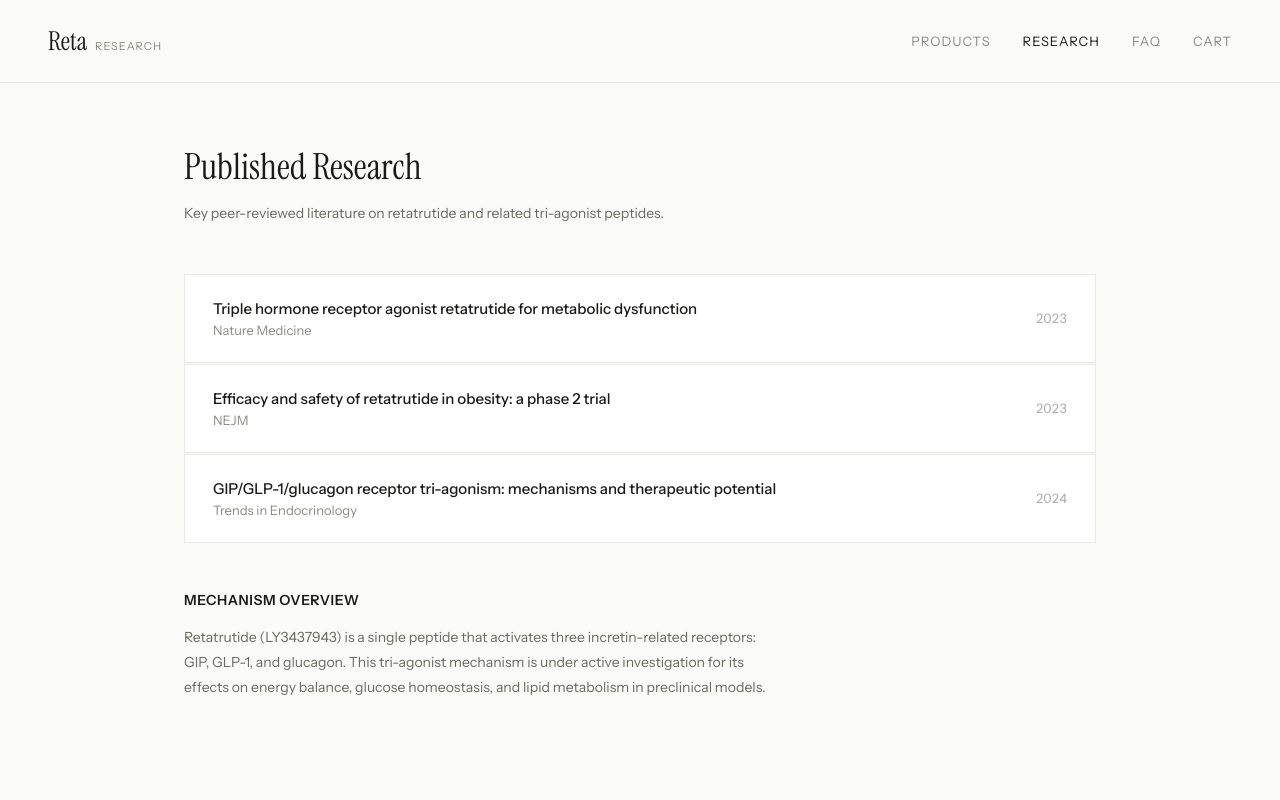
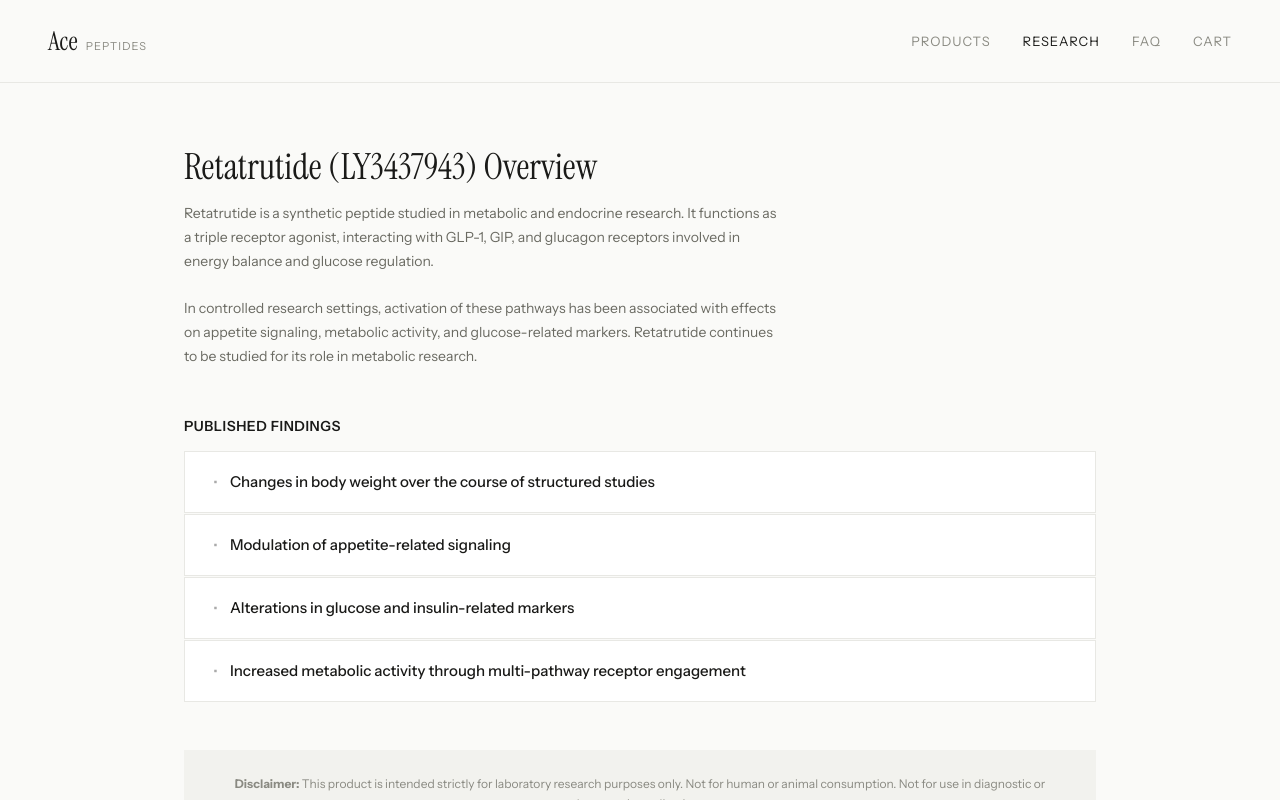
Before and after one commit to charles0w/reta-research, a React (Create React App) app: page / in a window 1280 px wide. Both pictures are taken after a click on the button "RESEARCH". Shown: the top 800 px of the page. Built offline with nearby package versions, Linux system fonts and the light colour scheme; what @moonpay/moonpay-react would draw is missing.

Commit message:
Update site content and branding to Ace Peptides

```diff
--- a/src/App.js
+++ b/src/App.js
@@ -1,30 +1,30 @@
 import { useState } from "react";
 import { MoonPayBuyWidget } from "@moonpay/moonpay-react";
 
-const products = [
+const products =[
   { id: 1, name: "Retatrutide 5mg", purity: "≥99.1%", form: "Lyophilized Powder", cas: "2381089-83-2", price: 89.00, stock: true },
   { id: 2, name: "Retatrutide 10mg", purity: "≥99.1%", form: "Lyophilized Powder", cas: "2381089-83-2", price: 159.00, stock: true },
   { id: 3, name: "Retatrutide 30mg", purity: "≥99.1%", form: "Lyophilized Powder", cas: "2381089-83-2", price: 399.00, stock: true },
-  { id: 4, name: "BAC Water 10mL", purity: "USP Grade", form: "Sterile Solution", cas: "—", price: 12.00, stock: true },
 ];
 
-const references = [
-  { title: "Triple hormone receptor agonist retatrutide for metabolic dysfunction", journal: "Nature Medicine", year: 2023 },
-  { title: "Efficacy and safety of retatrutide in obesity: a phase 2 trial", journal: "NEJM", year: 2023 },
-  { title: "GIP/GLP-1/glucagon receptor tri-agonism: mechanisms and therapeutic potential", journal: "Trends in Endocrinology", year: 2024 },
+const researchFindings =[
+  "Changes in body weight over the course of structured studies",
+  "Modulation of appetite-related signaling",
+  "Alterations in glucose and insulin-related markers",
+  "Increased metabolic activity through multi-pathway receptor engagement"
 ];
 
-const faqs = [
-  { q: "What is Retatrutide?", a: "Retatrutide (LY3437943) is an investigational tri-agonist peptide targeting GIP, GLP-1, and glucagon receptors. It is supplied strictly for in-vitro research and laboratory use." },
+const faqs =[
+  { q: "What is Retatrutide (LY3437943)?", a: "Retatrutide is a synthetic peptide studied in metabolic and endocrine research. It functions as a triple receptor agonist, interacting with GLP-1, GIP, and glucagon receptors involved in energy balance and glucose regulation." },
+  { q: "What observations have been reported in published findings?", a: "In controlled research settings, activation of these pathways has been associated with effects on appetite signaling, metabolic activity, and glucose-related markers." },
+  { q: "Is this product for human consumption?", a: "No. This product is intended strictly for laboratory research purposes only. Not for human or animal consumption. Not for use in diagnostic or therapeutic applications." },
   { q: "Who can purchase?", a: "Products are available to qualified researchers, academic institutions, and licensed laboratories. By placing an order you confirm your purchase is solely for legitimate research purposes." },
-  { q: "How is purity verified?", a: "Each batch undergoes HPLC and mass spectrometry analysis. A Certificate of Analysis (CoA) is included with every shipment." },
-  { q: "How are orders shipped?", a: "Orders ship within 1–2 business days via temperature-controlled packaging. Free shipping on orders over $200." },
 ];
 
 export default function App() {
   const [section, setSection] = useState("products");
   const [cart, setCart] = useState([]);
-  const [openFaq, setOpenFaq] = useState(null);
+  const[openFaq, setOpenFaq] = useState(null);
   const [showMoonPay, setShowMoonPay] = useState(false);
 
   const addToCart = (p) => {
@@ -61,8 +61,8 @@ export default function App() {
       {/* Header */}
       <header style={{ padding: "24px 48px", display: "flex", justifyContent: "space-between", alignItems: "center", borderBottom: "1px solid #E8E8E4" }}>
         <div style={{ display: "flex", alignItems: "baseline", gap: 8 }}>
-          <span className="serif" style={{ fontSize: 26, fontWeight: 400 }}>Reta</span>
-          <span style={{ fontSize: 11, letterSpacing: ".1em", textTransform: "uppercase", color: "#8A8A82" }}>Research</span>
+          <span className="serif" style={{ fontSize: 26, fontWeight: 400 }}>Ace</span>
+          <span style={{ fontSize: 11, letterSpacing: ".1em", textTransform: "uppercase", color: "#8A8A82" }}>Peptides</span>
         </div>
         <nav style={{ display: "flex", gap: 32, alignItems: "center" }}>
           {[["products", "Products"], ["research", "Research"], ["faq", "FAQ"]].map(([key, label]) => (
@@ -81,7 +81,7 @@ export default function App() {
           <>
             <div style={{ marginBottom: 72, maxWidth: 560 }}>
               <h1 className="serif" style={{ fontSize: 48, fontWeight: 400, lineHeight: 1.15, marginBottom: 20 }}>Research-grade peptides.</h1>
-              <p style={{ fontSize: 15, color: "#6A6A62", lineHeight: 1.7 }}>HPLC-verified, ≥99% purity. Every vial ships with a Certificate of Analysis. For in-vitro and laboratory research only.</p>
+              <p style={{ fontSize: 15, color: "#6A6A62", lineHeight: 1.7 }}>HPLC-verified, ≥99% purity. For in-vitro and laboratory research only.</p>
             </div>
 
             <div style={{ display: "grid", gridTemplateColumns: "repeat(auto-fill, minmax(280px, 1fr))", gap: 20 }}>
@@ -104,7 +104,7 @@ export default function App() {
             </div>
 
             <div style={{ marginTop: 48, padding: 24, background: "#F2F2EE", fontSize: 12, color: "#8A8A82", lineHeight: 1.7, textAlign: "center" }}>
-              All products are sold strictly for in-vitro research and laboratory use. Not for human consumption, veterinary use, or household use. By purchasing, you agree to these terms.
+              <strong>Disclaimer:</strong> This product is intended strictly for laboratory research purposes only. Not for human or animal consumption. Not for use in diagnostic or therapeutic applications.
             </div>
           </>
         )}
@@ -112,24 +112,25 @@ export default function App() {
         {/* Research */}
         {section === "research" && (
           <>
-            <h2 className="serif" style={{ fontSize: 36, fontWeight: 400, marginBottom: 12 }}>Published Research</h2>
-            <p style={{ fontSize: 14, color: "#6A6A62", marginBottom: 48, lineHeight: 1.7, maxWidth: 520 }}>Key peer-reviewed literature on retatrutide and related tri-agonist peptides.</p>
+            <h2 className="serif" style={{ fontSize: 36, fontWeight: 400, marginBottom: 12 }}>Retatrutide (LY3437943) Overview</h2>
+            <p style={{ fontSize: 14, color: "#6A6A62", marginBottom: 24, lineHeight: 1.7, maxWidth: 600 }}>
+              Retatrutide is a synthetic peptide studied in metabolic and endocrine research. It functions as a triple receptor agonist, interacting with GLP-1, GIP, and glucagon receptors involved in energy balance and glucose regulation.
+            </p>
+            <p style={{ fontSize: 14, color: "#6A6A62", marginBottom: 48, lineHeight: 1.7, maxWidth: 600 }}>
+              In controlled research settings, activation of these pathways has been associated with effects on appetite signaling, metabolic activity, and glucose-related markers. Retatrutide continues to be studied for its role in metabolic research.
+            </p>
+
+            <h3 style={{ fontSize: 14, fontWeight: 600, letterSpacing: ".04em", textTransform: "uppercase", marginBottom: 16 }}>Published Findings</h3>
             <div style={{ display: "flex", flexDirection: "column", gap: 1 }}>
-              {references.map((r, i) => (
-                <div key={i} style={{ background: "#fff", border: "1px solid #E8E8E4", padding: "24px 28px", display: "flex", justifyContent: "space-between", alignItems: "center" }}>
-                  <div>
-                    <div style={{ fontSize: 15, fontWeight: 500, marginBottom: 4 }}>{r.title}</div>
-                    <div style={{ fontSize: 13, color: "#8A8A82" }}>{r.journal}</div>
-                  </div>
-                  <span style={{ fontSize: 13, color: "#AAA", fontVariantNumeric: "tabular-nums" }}>{r.year}</span>
+              {researchFindings.map((finding, i) => (
+                <div key={i} style={{ background: "#fff", border: "1px solid #E8E8E4", padding: "20px 28px", display: "flex", alignItems: "center", gap: 12 }}>
+                  <span style={{ color: "#AAA" }}>•</span>
+                  <span style={{ fontSize: 15, fontWeight: 500 }}>{finding}</span>
                 </div>
               ))}
             </div>
-            <div style={{ marginTop: 48 }}>
-              <h3 style={{ fontSize: 14, fontWeight: 600, letterSpacing: ".04em", textTransform: "uppercase", marginBottom: 16 }}>Mechanism Overview</h3>
-              <p style={{ fontSize: 14, color: "#6A6A62", lineHeight: 1.8, maxWidth: 600 }}>
-                Retatrutide (LY3437943) is a single peptide that activates three incretin-related receptors: GIP, GLP-1, and glucagon. This tri-agonist mechanism is under active investigation for its effects on energy balance, glucose homeostasis, and lipid metabolism in preclinical models.
-              </p>
+            <div style={{ marginTop: 48, padding: 24, background: "#F2F2EE", fontSize: 12, color: "#8A8A82", lineHeight: 1.7, textAlign: "center" }}>
+              <strong>Disclaimer:</strong> This product is intended strictly for laboratory research purposes only. Not for human or animal consumption. Not for use in diagnostic or therapeutic applications.
             </div>
           </>
         )}
@@ -183,7 +184,7 @@ export default function App() {
                   onCloseOverlay={() => setShowMoonPay(false)}
                 />
                 <div style={{ marginTop: 16, fontSize: 12, color: "#8A8A82", lineHeight: 1.6, textAlign: "center" }}>
-                  By completing your purchase you confirm all products are intended solely for legitimate in-vitro research. Not for human consumption.
+                  <strong>Disclaimer:</strong> This product is intended strictly for laboratory research purposes only. Not for human or animal consumption. Not for use in diagnostic or therapeutic applications.
                 </div>
               </>
             )}
@@ -192,7 +193,7 @@ export default function App() {
       </main>
 
       <footer style={{ borderTop: "1px solid #E8E8E4", padding: "32px 48px", display: "flex", justifyContent: "space-between", fontSize: 12, color: "#AAA" }}>
-        <span>© 2026 Reta Research. All products for laboratory use only.</span>
+        <span>© 2026 Ace Peptides (ace-peptides.com). All products for laboratory research use only.</span>
         <span>Terms · Privacy · Contact</span>
       </footer>
     </div>
```
Also changed, not shown: 2 other files (tests, documents, lock files or other folders).
